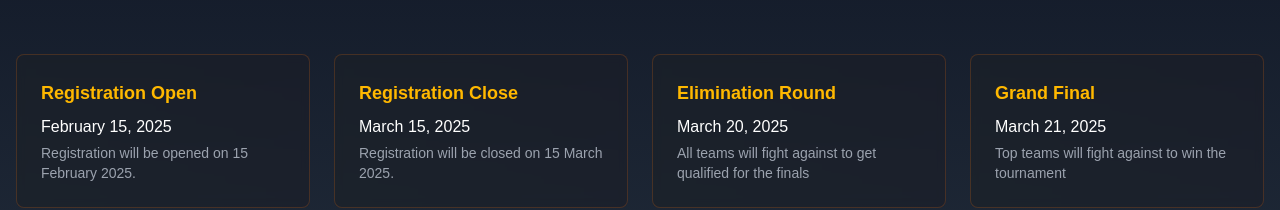
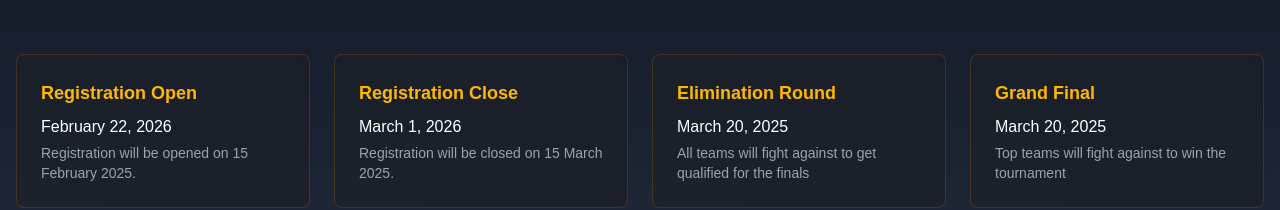
Before and after one commit to IamKavy47/FreeFire, a Next.js app: page / in a window 1280 px wide. Shown: the part 1392-1602 px from the top of the page. Built offline with nearby package versions, Linux system fonts and the light colour scheme.

Commit message:
Update tournament schedule dates for 2026

```diff
--- a/components/tournament-schedule.tsx
+++ b/components/tournament-schedule.tsx
@@ -6,12 +6,12 @@ export function TournamentSchedule() {
   const stages = [
     {
       stage: "Registration Open",
-      date: "February 15, 2025",
+      date: "February 22, 2026",
       description: "Registration will be opened on 15 February 2025.",
     },
     {
       stage: "Registration Close",
-      date: "March 15, 2025",
+      date: "March 1, 2026",
       description: "Registration will be closed on 15 March 2025.",
     },
     {
@@ -21,7 +21,7 @@ export function TournamentSchedule() {
     },
     {
       stage: "Grand Final",
-      date: "March 21, 2025",
+      date: "March 20, 2025",
       description: "Top teams will fight against to win the tournament",
     },
   ]
```
